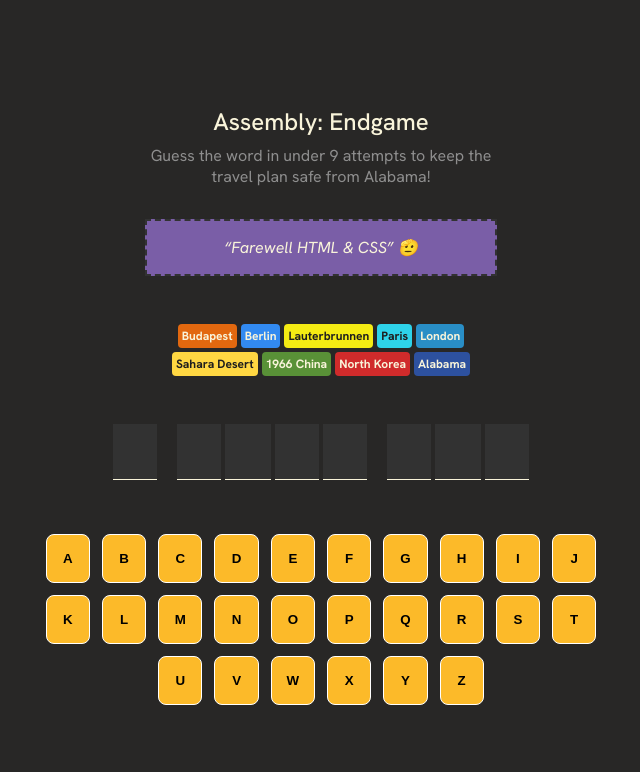
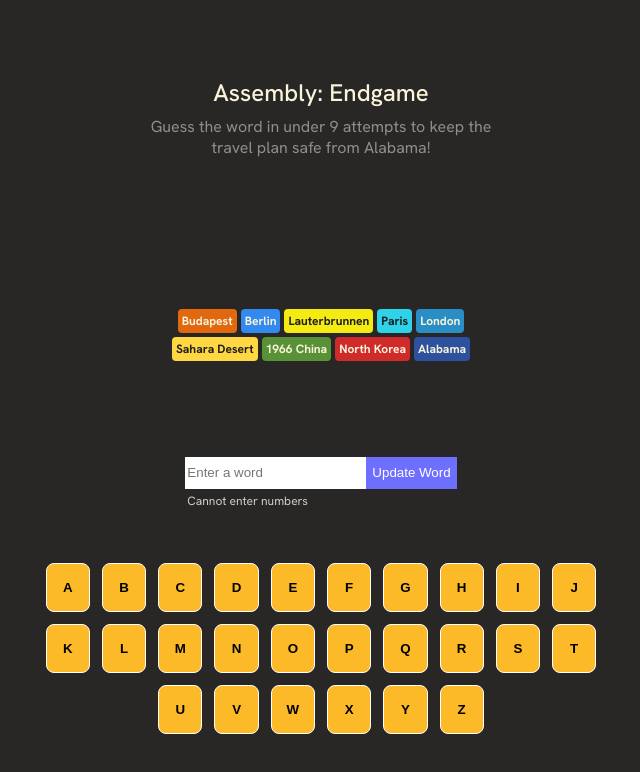
Before and after one commit to G-Lee-96/hangman, a React (Vite) app: page / in a window 1280 px wide. Shown: the top 772 px of the page, without its empty margins (319-959 px from the left). Built offline with nearby package versions, Linux system fonts and the light colour scheme.

Commit message:
Complete: Hangman finished. No bugs found

```diff
--- a/src/App.css
+++ b/src/App.css
@@ -62,6 +62,10 @@
 .letters-container {
   display: flex;
   flex-wrap: wrap;
-  /* gap: 0.5rem 0.5rem; */
   justify-content: center;
 }
+
+.game-over .letter-box {
+  background-color: rgba(39, 38, 38, 0);
+  cursor: default;
+}
--- a/src/App.tsx
+++ b/src/App.tsx
@@ -1,5 +1,5 @@
-import GuessResult from "./components/GuessResult/GuessResult";
-import { useState } from "react";
+import GuessResult, { statusProps } from "./components/GuessResult/GuessResult";
+import { useState, useEffect } from "react";
 import City, { CityProps } from "./components/City/City";
 import WordLetter, {
   WordLetterProps,
@@ -7,10 +7,11 @@
 import cityList from "./config/cityList";
 import Letter, { LetterProps } from "./components/Letter/Letter";
 import letterList from "./config/letterList";
+import SubmitWord from "./components/SubmitWord/SubmitWord";
 import "./App.css";
 
-let word = "i love you";
-const generateWord = (): WordLetterProps[] => {
+// let word = "i love you";
+const generateWord = (word: string): WordLetterProps[] => {
   const arr: WordLetterProps[] = [];
   const letterArray = word.toUpperCase().split("");
   letterArray.forEach((letter, index) => {
@@ -24,12 +25,14 @@
 };
 
 function App() {
+  const [word, setWord] = useState<string>("");
   const [cities, setCities] = useState<CityProps[]>(cityList);
-  const [wordLetter, setWordLetter] =
-    useState<WordLetterProps[]>(generateWord());
+  const [wordLetter, setWordLetter] = useState<WordLetterProps[]>(
+    generateWord(word),
+  );
   const [letters, setLetters] = useState<LetterProps[]>(letterList);
-  const [cityTracker, setCityTracker] = useState<number>(0);
-
+  const [guessedLetters, setGuessedLetters] = useState<string[]>([]);
+  const [guessStatus, setGuessStatus] = useState<statusProps>("noFailures");
   const citiesItems: JSX.Element[] = cities.map((city) => {
     return <City key={city.name} {...city}></City>;
   });
@@ -41,13 +44,47 @@
       <Letter
         key={letterObj.letter}
         {...letterObj}
+        guessStatus={guessStatus}
         onClick={() => handleOnClick(letterObj)}
       ></Letter>
     );
   });
+  console.log(guessedLetters);
+  const incorrectGuesses: string[] = guessedLetters.filter(
+    (letter) => !word.toUpperCase().includes(letter),
+  );
+  const handleWordEmit = (newWord: string) => {
+    setWord(newWord.toUpperCase());
+    setGuessedLetters([]);
+    setLetters(letterList.map((letter) => ({ ...letter, status: "default" })));
+    setGuessStatus("noFailures");
+    setWordLetter(generateWord(newWord.toUpperCase()));
+    setCities(cities.map((city) => ({ ...city, isRemoved: false })));
+  };
+  useEffect(() => {
+    const gameWon: boolean = wordLetter
+      .filter((obj) => obj.letter !== " ")
+      .every((obj) => !obj.isHidden);
+    const gameLost: boolean = incorrectGuesses.length === cities.length;
+    console.log(guessStatus);
+    if (
+      guessStatus === "noFailures" &&
+      guessedLetters.length > 0 &&
+      !word.includes(guessedLetters[guessedLetters.length - 1])
+    ) {
+      setGuessStatus("inProgress");
+    }
+    if (guessedLetters.length > 0 && gameWon) {
+      setGuessStatus("gameWon");
+    }
+    if (gameLost) {
+      setGuessStatus("gameLost");
+    }
+  }, [guessedLetters, guessStatus, word]);
   const handleOnClick = (letterObj: LetterProps): void => {
     const letter: string = letterObj.letter;
-    let containsLetter: boolean = false;
+    let containsLetter: boolean | null = null;
+    setGuessedLetters((prevGuessedLetters) => [...prevGuessedLetters, letter]);
     if (word.toUpperCase().includes(letter)) {
       containsLetter = true;
       setWordLetter((prevWordLetter: WordLetterProps[]): WordLetterProps[] => {
@@ -59,22 +96,12 @@
           isHidden: foundLetters.includes(letter.id) ? false : letter.isHidden,
         }));
       });
-    }
-    if (!containsLetter) {
+    } else {
+      containsLetter = false;
       setCities((prevCities: CityProps[]): CityProps[] => {
-        prevCities[cityTracker].isRemoved = true;
+        prevCities[incorrectGuesses.length].isRemoved = true;
         return prevCities;
       });
-      setCityTracker((prevValue: number) => prevValue + 1);
-      if (cityTracker === cityList.length - 1) {
-        setLetters((prevLetters: LetterProps[]): LetterProps[] => {
-          return prevLetters.map((prevLetter) => ({
-            ...prevLetter,
-            status:
-              prevLetter.status === "default" ? "game-over" : prevLetter.status,
-          }));
-        });
-      }
     }
     setLetters((prevLetter: LetterProps[]): LetterProps[] => {
       return prevLetter.map((obj: LetterProps) => ({
@@ -98,11 +125,24 @@
             Alabama!
           </p>
         </header>
-        <GuessResult></GuessResult>
+        <GuessResult
+          city={
+            incorrectGuesses.length > 0
+              ? cities[incorrectGuesses.length - 1].name
+              : undefined
+          }
+          guessStatus={guessStatus}
+        ></GuessResult>
       </section>
       <section className="cities-container">{citiesItems}</section>
       <section className="correct-letters-container">{wordLetterItems}</section>
-      <section className="letters-container">{letterItems}</section>
+      <SubmitWord emitWord={handleWordEmit}></SubmitWord>
+
+      <section
+        className={`letters-container ${guessStatus === "gameWon" || guessStatus === "gameLost" ? "game-over" : ""}`}
+      >
+        {letterItems}
+      </section>
     </div>
   );
 }
--- a/src/components/GuessResult/GuessResult.css
+++ b/src/components/GuessResult/GuessResult.css
@@ -1,8 +1,29 @@
 .guess-result {
-    background-color: #7A5EA7;
-    color: #F9F4DA;
-    font-size: 1rem;
-    padding: 1rem 0rem;
-    border: #323232 dashed 2px;
-    font-style: italic;
-  }
+  background-color: #7a5ea7;
+  color: #f9f4da;
+  font-size: 1rem;
+  padding: 0.5rem 0rem;
+  border: #323232 dashed 2px;
+  display: flex;
+  min-height: 51px;
+  justify-content: center;
+  align-items: center;
+  flex-direction: column;
+}
+.guess-result .result-header {
+  font-size: 1.25rem;
+}
+.success {
+  border: none;
+}
+.failure {
+  border: none;
+}
+.italic {
+  font-style: italic;
+}
+.empty-div {
+  height: 51px;
+  margin: 0.5rem;
+  padding: 0.125rem 0rem;
+}
--- a/src/components/GuessResult/GuessResult.tsx
+++ b/src/components/GuessResult/GuessResult.tsx
@@ -1,9 +1,32 @@
-import "./GuessResult.css"
+import "./GuessResult.css";
+type GuessResultProps = {
+  city: string | undefined;
+  guessStatus: statusProps;
+};
+type statusProps = "noFailures" | "inProgress" | "gameWon" | "gameLost";
 
-export default function GuessResult() {
-    return (
-        <div className="guess-result">
-            “Farewell HTML & CSS” 🫡
+const GuessResult: React.FC<GuessResultProps> = ({ city, guessStatus }) => {
+  return (
+    <section>
+      {guessStatus === "noFailures" && <div className="empty-div"></div>}
+      {guessStatus === "gameWon" && (
+        <div className="guess-result success">
+          <div className="result-header">You win!</div>
+          <div>Well done! 🎉</div>
         </div>
-    )
-}
+      )}
+      {guessStatus === "gameLost" && (
+        <div className="guess-result failure">
+          <div className="result-header">Game over!</div>
+          <div>Better start packing for Alabama! 😭</div>
+        </div>
+      )}
+      {guessStatus === "inProgress" && (
+        <div className="guess-result italic">“Farewell {city}” 🫡</div>
+      )}
+    </section>
+  );
+};
+
+export default GuessResult;
+export type { statusProps };
--- a/src/components/Letter/Letter.css
+++ b/src/components/Letter/Letter.css
@@ -16,8 +16,3 @@
 .failure {
   background-color: #ec5d49;
 }
-
-.game-over {
-  background-color: rgba(39, 38, 38, 0);
-  cursor: default;
-}
--- a/src/components/Letter/Letter.tsx
+++ b/src/components/Letter/Letter.tsx
@@ -7,16 +7,24 @@
 type onClickProps = {
   onClick: (letter: string) => void;
 };
-const Letter: React.FC<LetterProps & onClickProps> = ({
+type guessStatusProps = {
+  guessStatus: string;
+};
+const Letter: React.FC<LetterProps & onClickProps & guessStatusProps> = ({
   letter,
   status,
   onClick,
+  guessStatus,
 }) => {
   return (
     <button
       key={letter}
       className={`letter-box ${status}`}
-      onClick={status == "default" ? () => onClick(letter) : undefined}
+      onClick={
+        guessStatus !== "gameWon" && guessStatus !== "gameLost"
+          ? () => onClick(letter)
+          : undefined
+      }
     >
       {letter}
     </button>
```
